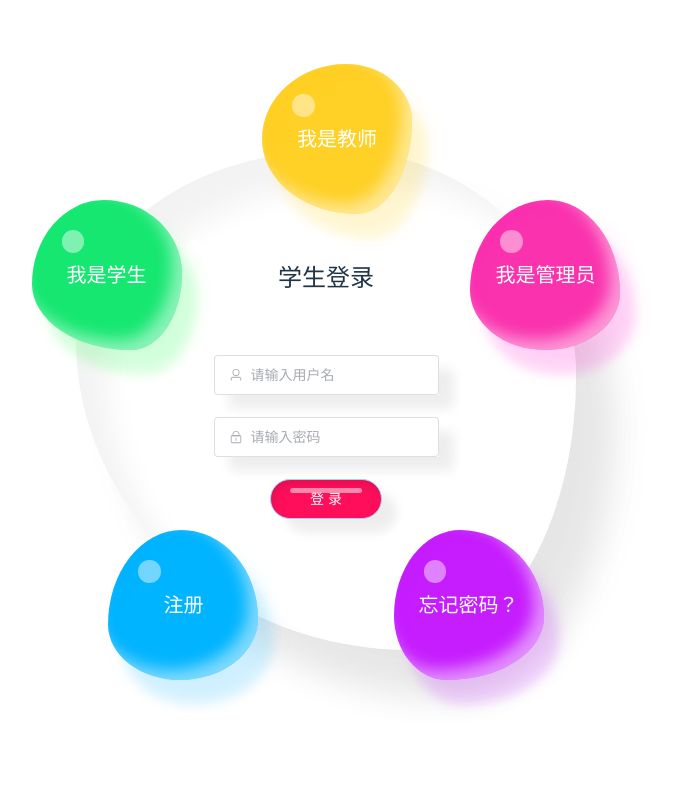
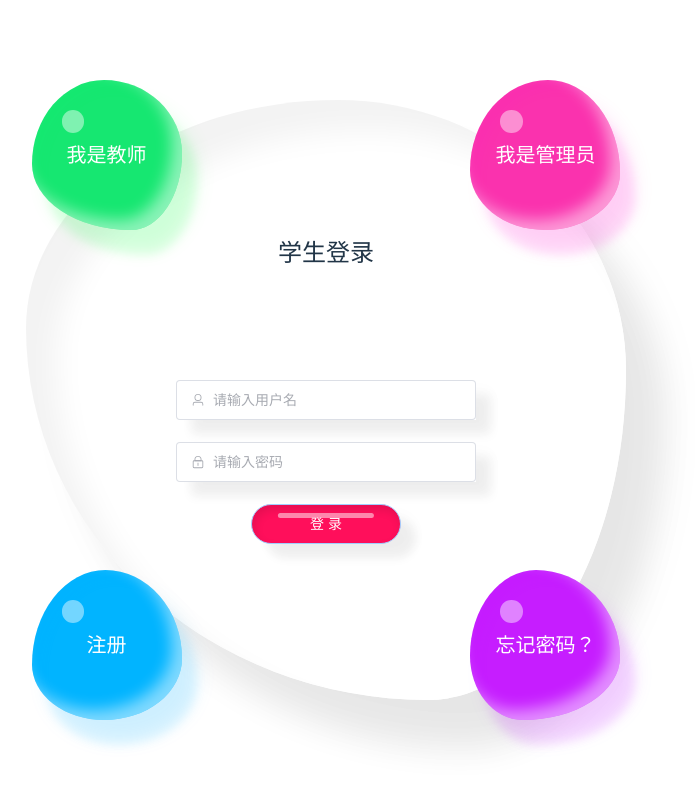
Before and after one commit to Karashok-Leo/Web-Library, a Vue app: page /login in a window 1280 px wide. Shown: the top 786 px of the page, without its empty margins (314-1009 px from the left). Built offline with nearby package versions, Linux system fonts and the light colour scheme.

Commit message:
Add Verification Code

```diff
--- /dev/null
+++ b/src/api/verify.js
@@ -0,0 +1,23 @@
+import { ref } from 'vue';
+
+// 验证码倒计时
+export const verifyCounting = ref(0);
+
+// 开始倒计时
+export const startCounting = () => {
+    verifyCounting.value = 60;
+    let timer = setInterval(() => {
+        verifyCounting.value--;
+        if (verifyCounting.value === 0) {
+            clearInterval(timer);
+            verifyCounting.value = 0;
+        }
+    }, 1000);
+};
+
+// 发送验证码
+export const sendVerifyCodeService = (email) => {
+    // const params = new URLSearchParams();
+    // params.append('email', email);
+    // return request.post('/admins/sendVerifyCode', params);
+};
--- a/src/views/Login.vue
+++ b/src/views/Login.vue
@@ -2,43 +2,74 @@
 
     <div class="login-box">
         <div class="content">
-            <h2>{{ identityMap[identity] + (isRegister ? '注册' : '登录') }}</h2>
+            <h2>{{ (isAdmin ? '管理员' : (identity ? '教师' : '学生')) + (isRegister ? '注册' : '登录') }}</h2>
 
-            <el-form ref="form" size="large" autocomplete="off" :rules="rules" :model="formData">
+            <el-form ref="loginForm" size="large" autocomplete="off" :rules="loginRules" :model="loginData"
+                v-if="!isRegister">
                 <el-form-item prop="username">
-                    <el-input class="form-item" :prefix-icon="User" placeholder="请输入用户名" v-model="formData.username" />
+                    <el-input class="form-item" :prefix-icon="User" placeholder="请输入用户名" v-model="loginData.username" />
                 </el-form-item>
                 <el-form-item prop="password">
                     <el-input class="form-item" name="password" :prefix-icon="Lock" type="password" placeholder="请输入密码"
-                        v-model="formData.password" />
-                </el-form-item>
-                <el-form-item prop="password" v-if="isRegister">
-                    <el-input class="form-item" name="password" :prefix-icon="Lock" type="password"
-                        placeholder="请再次输入密码" v-model="formData.repassword" />
+                        v-model="loginData.password" />
                 </el-form-item>
                 <el-form-item>
                     <el-button id="submit" class="form-item" type="primary" plain auto-insert-space @click="submit">
-                        {{ isRegister ? '注册' : '登录' }}
+                        登录
+                    </el-button>
+                </el-form-item>
+            </el-form>
+
+            <el-form ref="registerForm" size="large" autocomplete="off" :rules="registerRules" :model="registerData"
+                v-if="isRegister">
+                <el-form-item prop="username">
+                    <el-input class="form-item" :prefix-icon="User" placeholder="请输入用户名"
+                        v-model="registerData.username" />
+                </el-form-item>
+                <el-form-item prop="password">
+                    <el-input class="form-item" name="password" :prefix-icon="Lock" type="password" placeholder="请输入密码"
+                        v-model="registerData.password" />
+                </el-form-item>
+                <el-form-item prop="password">
+                    <el-input class="form-item" name="password" :prefix-icon="Lock" type="password"
+                        placeholder="请再次输入密码" v-model="registerData.repassword" />
+                </el-form-item>
+                <el-form-item prop="email">
+                    <el-input class="form-item" name="email" :prefix-icon="Lock" type="email" placeholder="请输入邮箱"
+                        v-model="registerData.email" />
+                </el-form-item>
+                <div class="form-item" style="display: flex;">
+                    <el-form-item>
+                        <el-input name="verifyCode" :prefix-icon="Lock" type="text" placeholder="请输入验证码"
+                            v-model="registerData.verifyCode"/>
+                    </el-form-item>
+                    <el-button id="sendCode" class="form-item" type="primary" plain auto-insert-space
+                        :disabled="verifyCounting" @click="sendVerifyCode">
+                        {{ verifyCounting ? verifyCounting + '秒后重新获取' : '发送验证码' }}
+                    </el-button>
+                </div>
+                <el-form-item>
+                    <el-button id="submit" class="form-item" type="primary" plain auto-insert-space @click="submit">
+                        注册
                     </el-button>
                 </el-form-item>
             </el-form>
         </div>
     </div>
 
-    <el-link class="student" type="info" :underline="false" @click="identity = 0">
-        我是学生
+    <el-link class="identity" type="info" :underline="false" v-if="!isAdmin" @click="identity = !identity">
+        {{ '我是' + (identity ? '学生' : '教师') }}
     </el-link>
-    <el-link class="teacher" type="info" :underline="false" @click="identity = 1">
-        我是教师
-    </el-link>
-    <el-link class="admin" type="info" :underline="false" @click="identity = 2">
-        我是管理员
+    <el-link class="admin" type="info" :underline="false"
+        @click="isAdmin = !isAdmin; isRegister = false; clearFormData(); updateBackground()">
+        {{ '我是' + (isAdmin ? '用户' : '管理员') }}
     </el-link>
 
-    <el-link class="forget" type="primary" :underline="false">
+    <el-link class="forget" type="primary" :underline="false" v-if="!isAdmin" :disabled="isRegister">
         忘记密码？
     </el-link>
-    <el-link class="register" type="info" :underline="false" @click="isRegister = !isRegister; clearFormData()">
+    <el-link class="register" type="info" :underline="false" v-if="!isAdmin"
+        @click="isRegister = !isRegister; clearFormData()">
         {{ isRegister ? '登录' : '注册' }}
     </el-link>
 
@@ -52,28 +83,55 @@ import { ElMessage } from 'element-plus';
 
 //导入封装好的api接口
 import { studentRegisterService, studentLoginService, teacherRegisterService, teacherLoginService, adminRegisterService, adminLoginService } from '@/api/account.js';
+import { verifyCounting, startCounting, sendVerifyCodeService } from '@/api/verify';
 
 import { useRouter } from 'vue-router';
 import { useTokenStore } from '@/stores/token.js';
 const tokenStore = useTokenStore();
 const router = useRouter();
 
-//控制登录身份 0:学生 1:教师 2:管理员
-const identity = ref(0);
-const identityMap = ref(['学生', '教师', '管理员']);
+const updateBackground = () => {
+    document.body.style.backgroundColor = isAdmin.value ? '#f5d9ea' : '#eff0f4';
+};
+
+//控制登录身份
+// false:学生  true:教师
+const identity = ref(false);
+// false:用户  true:管理员
+const isAdmin = ref(false);
 
 //控制注册与登录表单的显示，默认显示登录
 const isRegister = ref(false);
 
-//定义数据模型
-const formData = ref({
+//定义登录表单数据模型
+const loginData = ref({
+    username: '',
+    password: ''
+});
+
+//定义注册表单数据模型
+const registerData = ref({
     username: '',
     password: '',
-    repassword: ''
+    repassword: '',
+    email: '',
+    verifyCode: ''
 });
 
-//定义表单校验规则
-const rules = {
+//定义登录表单校验规则
+const loginRules = {
+    username: [
+        { required: true, message: '用户名不能为空', trigger: 'blur' },
+        { min: 5, max: 16, message: '5-16位非空字符', trigger: 'blur' }
+    ],
+    password: [
+        { required: true, message: "密码不能为空", trigger: 'blur' },
+        { min: 5, max: 16, message: "5-16位非空字符", trigger: 'blur' }
+    ]
+};
+
+//定义注册表单校验规则
+const registerRules = {
     username: [
         { required: true, message: '用户名不能为空', trigger: 'blur' },
         { min: 5, max: 16, message: '5-16位非空字符', trigger: 'blur' }
@@ -94,15 +152,24 @@ const rules = {
             },
             trigger: 'blur'
         }
+    ],
+    email: [
+        { required: true, message: '邮箱不能为空', trigger: 'blur' },
+        { type: 'email', message: '邮箱格式不正确', trigger: 'blur' }
     ]
 };
 
 const clearFormData = () => {
-    this.$refs.form.resetFields();
-    formData.value = {
+    loginData.value = {
+        username: '',
+        password: ''
+    };
+    registerData.value = {
         username: '',
         password: '',
-        repassword: ''
+        repassword: '',
+        email: '',
+        verifyCode: ''
     };
 };
 
@@ -111,6 +178,16 @@ const submit = () => {
         register();
     else
         login();
+};
+
+const login = async () => {
+    let result = await adminLoginService(formData.value);
+    console.log('login:' + result.data);
+    ElMessage.success('登录成功');
+    tokenStore.setToken(result.data.message);
+    //console.log(result.data);
+    console.log("登录成功后看有没有" + tokenStore.token);
+    router.push('/');
 };
 
 const register = async () => {
@@ -123,15 +200,16 @@ const register = async () => {
     ElMessage.success('注册成功');
 };
 
-const login = async () => {
-    let result = await adminLoginService(formData.value);
-    console.log('login:' + result.data);
-    ElMessage.success('登录成功');
-    tokenStore.setToken(result.data.message);
-    //console.log(result.data);
-    console.log("登录成功后看有没有" + tokenStore.token);
-    router.push('/');
+const sendVerifyCode = async () => {
+    // let result = await sendVerifyCodeService(registerData.value.email);
+    // console.log('sendVerifyCode:' + result.data);
+    if (/* result.data.code === 200 */true) {
+        startCounting();
+        ElMessage.success('验证码发送成功');
+    } else
+        ElMessage.error('验证码发送失败');
 };
+
 </script>
 
 <style lang="scss" scoped>
@@ -143,8 +221,8 @@ const login = async () => {
 
 body {
     height: 100vh;
+    overflow: hidden;
     background-color: #eff0f4;
-    overflow: hidden;
 }
 
 .login-box {
@@ -152,18 +230,16 @@ body {
     display: flex;
     width: 100%;
     height: 100%;
-    // margin: 150px auto;
     justify-content: space-between;
-}
 
-.login-box .content {
+    .content {
         position: relative;
         display: flex;
         flex-direction: column;
         align-items: center;
         justify-content: space-around;
-    width: 500px;
-    height: 500px;
+        width: 600px;
+        height: 600px;
         padding: 80px 20px;
         box-shadow:
             inset 30px 30px 30px rgba(0, 0, 0, 0.05),
@@ -172,57 +248,54 @@ body {
             inset -30px -30px 40px rgba(255, 255, 255, 0.9);
     }
 
-.login-box .content {
+    .content {
         border-radius: 52% 48% 33% 67% / 38% 45% 55% 62%;
         transition: 0.5s;
-}
 
-.login-box .content:hover {
+        &:hover {
             border-radius: 50%;
         }
 
-.login-box .content::before {
-    content: "";
-    position: absolute;
-    top: 20%;
-    left: 20%;
-    width: 15%;
-    height: 15%;
-    background-color: #fff;
-    border-radius: 50%;
-    opacity: 0.9;
-}
-
-.login-box .content::after {
-    content: "";
-    position: absolute;
-    top: 90px;
-    left: 110px;
-    width: 15px;
-    height: 15px;
-    background-color: #fff;
-    border-radius: 50%;
-    opacity: 0.9;
-}
-
-.login-box .content .form-item {
+        .form-item {
             position: relative;
-    width: 225px;
+            width: 300px;
             box-shadow:
                 15px 15px 10px rgba(0, 0, 0, 0.05),
                 15px 10px 15px rgba(0, 0, 0, 0.025);
         }
+    }
+}
 
-.login-box .content .form-item::before {
-    content: "";
-    position: absolute;
-    top: 8px;
-    left: 50%;
-    transform: translateX(-50%);
-    width: 65%;
-    height: 5px;
-    background-color: rgba(255, 255, 255, 0.5);
-    border-radius: 5px;
+// .login-box .content::before {
+//     content: "";
+//     position: absolute;
+//     top: 20%;
+//     left: 20%;
+//     width: 15%;
+//     height: 15%;
+//     background-color: #fff;
+//     border-radius: 50%;
+//     opacity: 0.9;
+// }
+
+// .login-box .content::after {
+//     content: "";
+//     position: absolute;
+//     top: 15%;
+//     left: 15%;
+//     width: 12%;
+//     height: 12%;
+//     background-color: #fff;
+//     border-radius: 50%;
+//     opacity: 0.9;
+//     box-shadow:
+//         inset 15px 15px 10px rgba(0, 0, 0, 0.05),
+//         inset 15px 10px 15px rgba(0, 0, 0, 0.025);
+// }
+
+#sendCode {
+    width: 145px;
+    margin-left: 5%;
 }
 
 #submit {
@@ -236,11 +309,23 @@ body {
         15px 15px 10px rgba(0, 0, 0, 0.05),
         15px 10px 15px rgba(0, 0, 0, 0.025);
     transition: 0.5s;
+
+    &::before {
+        content: "";
+        position: absolute;
+        top: 8px;
+        left: 50%;
+        transform: translateX(-50%);
+        width: 65%;
+        height: 5px;
+        background-color: rgba(255, 255, 255, 0.5);
+        border-radius: 5px;
     }
 
-#submit:hover {
+    &:hover {
         left: 0%;
         width: 100%;
+    }
 }
 
 .el-link {
@@ -255,9 +340,8 @@ body {
     color: #fff;
     font-size: 20px;
     transition: 0.25s;
-}
 
-.el-link::before {
+    &::before {
         content: "";
         position: absolute;
         top: 20%;
@@ -269,12 +353,13 @@ body {
         opacity: 0.45;
     }
 
-.el-link:hover {
+    &:hover {
         border-radius: 50%;
     }
+}
 
-.student {
-    top: 25%;
+.identity {
+    top: 10%;
     left: 27%;
     background: #16e771;
     border-radius: 48% 52% 34% 66% / 56% 49% 51% 44%;
@@ -285,20 +370,8 @@ body {
         inset -10px -10px 15px rgba(255, 255, 255, 0.5);
 }
 
-.teacher {
-    top: 8%;
-    left: 45%;
-    background: #ffd025;
-    border-radius: 56% 44% 37% 63% / 50% 38% 62% 50%;
-    box-shadow:
-        inset 10px 10px 10px rgba(254, 203, 1, 0.05),
-        15px 25px 10px rgba(254, 208, 1, 0.1),
-        15px 20px 20px rgba(254, 203, 1, 0.1),
-        inset -10px -10px 15px rgba(255, 255, 255, 0.5);
-}
-
 .admin {
-    top: 25%;
+    top: 10%;
     right: 27%;
     background: #fa32ae;
     border-radius: 52% 48% 50% 50% / 60% 62% 38% 40%;
@@ -310,8 +383,8 @@ body {
 }
 
 .forget {
-    bottom: 15%;
-    right: 33%;
+    bottom: 10%;
+    right: 27%;
     background: #c61dff;
     border-radius: 44% 56% 65% 35% / 57% 58% 42% 43%;
     box-shadow:
@@ -322,8 +395,8 @@ body {
 }
 
 .register {
-    bottom: 15%;
-    left: 33%;
+    bottom: 10%;
+    left: 27%;
     background: #01b4ff;
     color: #fff;
     border-radius: 49% 51% 52% 48% / 63% 59% 41% 37%;
```
Lines whose indentation alone changed are shown as unchanged.
